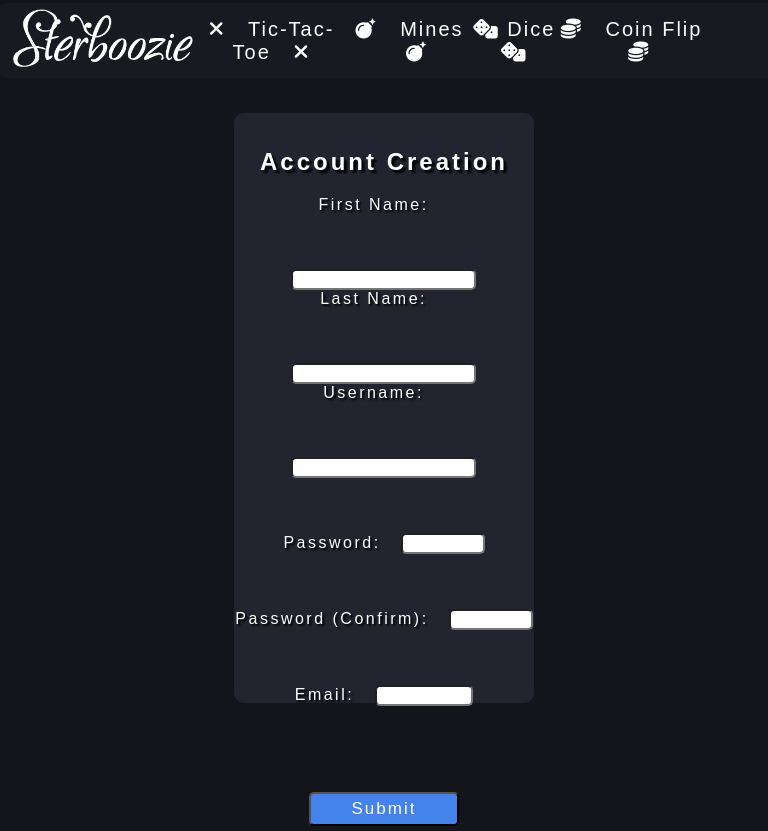
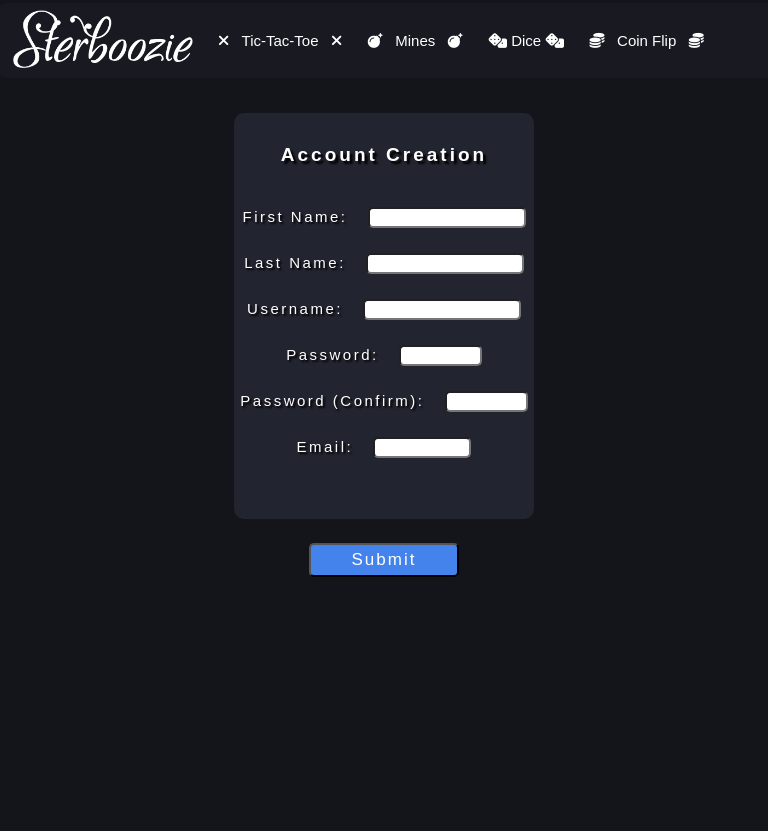
Before and after one commit to HSterben/IPProject, a plain HTML site: page account.html in a window 768 px wide. After the commit the page ends 800 px from the top, so only its background shows below. Drawn offline with Linux system fonts and the light colour scheme.

Commit message:
Progress

```diff
--- a/account.html
+++ b/account.html
@@ -45,7 +45,7 @@
         </nav>
     </header>
     <main>
-        <div class="gameContainer" style="width: 40%">
+        <div class="accountContainer" style="width: 40%">
             <h2 style="color:white; letter-spacing: 3px; text-shadow: 3px 3px 2px black">Account Creation</h2>
             <form id="account" onsubmit="return validateForm()">
                 <label for="fName">First Name: </label>&nbsp;&nbsp;<input type="text" id="fName"><br>
@@ -60,7 +60,7 @@
 
                 <p class="error" id="passwordError"></p>
 
-                <input class="gButton" type="submit" style="margin-top: 70px;">
+                <input class="accButton" type="submit" style="margin-top: 70px;">
             </form>
         </div>
     </main>
--- a/style.css
+++ b/style.css
@@ -1,6 +1,7 @@
 @media only screen and (min-width: 901px) {
     nav {
         font-size: 20px;
+        letter-spacing: 2px;
         margin: -1.4%;
         margin-top: -65px;
         margin-bottom: 1.7%;
@@ -159,7 +160,6 @@
 
 nav {
     z-index: 10;
-    letter-spacing: 2px;
     position: fixed;
     display: flex;
     background-color: #181921;
@@ -218,6 +218,11 @@ main {
     border-radius: 10px;
 }
 
+.accountContainer {
+    background-color: #22242f;
+    border-radius: 10px;
+}
+
 .game {
     color: white;
     display: flex;
@@ -233,6 +238,18 @@ main {
     align-items: center;
     flex-direction: column;
     border-left: solid #393e5a 2px;
+}
+
+.accButton {
+    color: white;
+    background-color: #4483eb;
+    letter-spacing: 2px;
+    transition: transform 0.15s;
+}
+
+.accButton:hover {
+    background-color: #4e97ff;
+    transform: scale(1.05);
 }
 
 .gButton {
@@ -588,7 +605,7 @@ main {
 
 @media only screen and (min-width: 601px) and (max-width: 900px) {
     nav {
-        font-size: 20px;
+        font-size: 15px;
         margin: -1.4%;
         margin-top: -65px;
         margin-bottom: 1.7%;
@@ -606,8 +623,21 @@ main {
     .welcome {
         width: 97%;
         margin-left: 1%;
-        margin-top: 60px;
-        padding-top: 30px;
+        margin-top: 20px;
+        padding-top: 20px;
+    }
+
+    .accountContainer {
+        padding: 2%;
+        padding-right: 0;
+        padding-left: 0;
+        margin-top: 6%;
+        width: 60%;
+        height: 47vh;
+    }
+
+    .accountContainer h2 {
+        font-size: 19px;
     }
 
     .gameContainer {
@@ -616,7 +646,7 @@ main {
         padding-left: 0;
         margin-top: 6%;
         width: 60%;
-        height: 70vh;
+        height: 47vh;
     }
 
     .game {
@@ -713,30 +743,42 @@ main {
         height: 100%;
     }
 
+    #account {
+        font-size: 15px;
+    }
+
     #account input {
-        margin-top: 55px;
+        margin-top: 25px;
         border-radius: 5px;
+        width: 150px;
+    }
+
+    .accButton {
+        padding: 5px;
+        width: 150px;
+        font-size: 17px;
     }
 
     .gameSelectContainer {
         width: 97%;
         margin-left: 1%;
-        margin-top: 60px;
+        margin-top: 30px;
         padding-top: 30px;
         padding-bottom: 20px;
+        font-size: 14px;
     }
 
     .gameSelect {
-        width: 10%;
+        width: 14%;
         margin: 10px;
-        padding: 20px;
+        padding: 10px;
     }
 
     #registerBtn {
-        padding: 5px;
+        padding: 3px;
         width: 150px;
-        margin: 5px;
-        margin-bottom: 25px;
-        font-size: 17px;
+        margin: 3px;
+        margin-bottom: 18px;
+        font-size: 14px;
     }
 }
```
